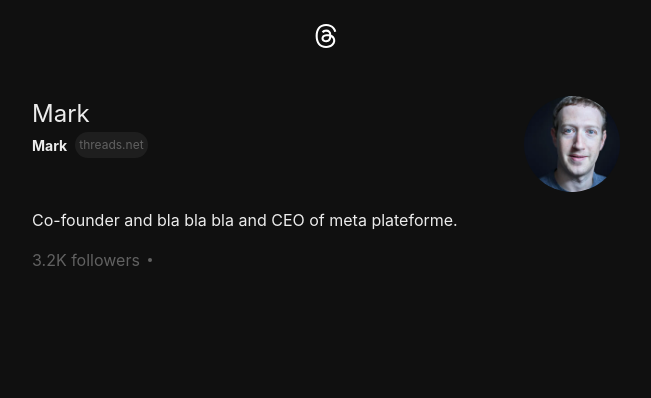
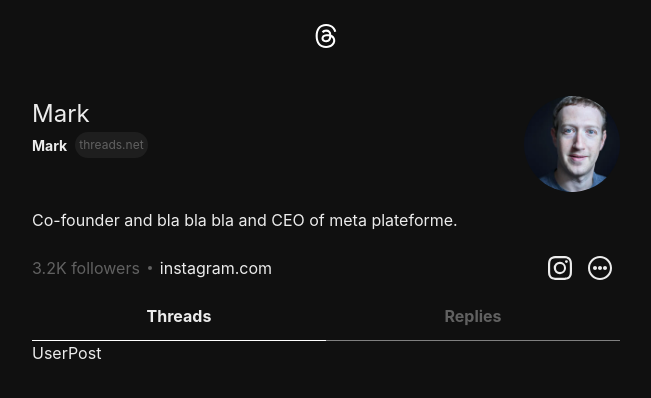
Before and after one commit to AbdeslemHMN/Realtime-chat-application, a React (Vite) app in the folder frontend/: page /1 in a window 1280 px wide. Shown: the top 398 px of the page, without its empty margins (314-965 px from the left). Built offline with nearby package versions, Linux system fonts and the light colour scheme.

Commit message:
push userheader ui page

```diff
--- a/frontend/src/components/UserHeader.jsx
+++ b/frontend/src/components/UserHeader.jsx
@@ -1,8 +1,27 @@
-import {Box, VStack ,Flex ,Text} from '@chakra-ui/react'
+import {Box, VStack ,Flex ,Text,useToast , useColorModeValue , useColorMode} from '@chakra-ui/react'
+import { Link } from 'react-router-dom'
 import { Avatar } from '@chakra-ui/react'
 import React from 'react'
+import { BsInstagram } from 'react-icons/bs'
+import { CgMoreO } from 'react-icons/cg'
+import { Menu , MenuButton, MenuList,MenuItem } from '@chakra-ui/react'
+import { Portal } from '@chakra-ui/react'
 
 const UserHeader = ({user}) => {
+    const toast = useToast()
+    const { colorMode } = useColorMode();
+    const copyURL = () => {
+        const currentURL = window.location.href
+        navigator.clipboard.writeText(currentURL).then(() => {
+            toast({
+                title: "Success.",
+                status: "success",
+                description: "Profile link copied.",
+                duration: 3000,
+                isClosable: true,
+            })
+        })
+    }
   return (
     <VStack gap={4} alignItems={"start"}>
        <Flex justifyContent={'space-between'} w={("full")}>
@@ -12,7 +31,7 @@
             </Text>
             <Flex gap={2} alignItems={'center'}>
                 <Text fontSize={'sm'} fontWeight={'bold'}>Mark</Text>
-                <Text fontSize={'xs'} bg={"gray.dark"} color={"gray.light"} p={1} borderRadius={"full"} >
+                <Text fontSize={'xs'} bg={useColorModeValue('transparent', 'gray.dark')} color={"gray.light"} p={1} borderRadius={"full"} >
                     threads.net
                 </Text>
             </Flex>
@@ -30,8 +49,45 @@
         <Flex gap={2} alignItems={'center'}>
             <Text color={'gray.light'}>3.2K followers</Text>
             <Box w={1} h={1} bg={"gray.light"} borderRadius={'full'}></Box>
+            <Link color={"gray.light"}>instagram.com</Link>
         </Flex>
-        <Flex></Flex>
+        <Flex>
+            <Box
+            className='icon-container'
+            _hover={{backgroundColor: colorMode === "dark" ? "rgb(30, 30, 30)" : "transparent",}}
+            >
+                <BsInstagram size={24} cursor={"pointer"}/>
+            </Box>
+            <Box
+            className='icon-container'
+            _hover={{backgroundColor: colorMode === "dark" ? "rgb(30, 30, 30)" : "transparent",}}
+            >
+                <Menu>
+                    <MenuButton>
+                    <CgMoreO size={24} cursor={"pointer"}/>
+                    </MenuButton>
+                    <Portal>
+                        <MenuList bg={"gray.dark"}>
+                            <MenuItem bg={"gray.dark"} onClick={copyURL}>
+                            copy link
+                            </MenuItem>
+                        </MenuList>
+                    </Portal>
+                </Menu>
+            </Box>
+        </Flex>
+       </Flex>
+       <Flex w={"full"}>
+        <Flex flex={1} borderBottom={"1.5px solid white" } justifyContent={"center"} pb="3" cursor={"pointer"}>
+            <Text fontWeight={"bold"}>
+                Threads
+            </Text>
+        </Flex>
+        <Flex flex={1} borderBottom={"1px solid gray" } justifyContent={"center"} color={"gray.light"} pb="3" cursor={"pointer"}>
+            <Text fontWeight={"bold"}>
+                Replies
+            </Text>
+        </Flex>
        </Flex>
     </VStack>
   )
--- /dev/null
+++ b/frontend/src/components/UserPost.jsx
@@ -0,0 +1,9 @@
+import React from 'react'
+
+const UserPost = () => {
+  return (
+    <div>UserPost</div>
+  )
+}
+
+export default UserPost
--- a/frontend/src/index.css
+++ b/frontend/src/index.css
@@ -0,0 +1,7 @@
+.icon-container {
+    border-radius: 50%;
+    padding: 8px;
+    width: 40px;
+    height: 40px;
+    transition: background-color 0.3s ease-in-out;
+}
--- a/frontend/src/pages/UserPage.jsx
+++ b/frontend/src/pages/UserPage.jsx
@@ -1,10 +1,12 @@
 import UserHeader from "../components/UserHeader"
+import UserPost from './../components/UserPost';
 
 const UserPage = () => {
   return (
-    <div>
+    <>
       <UserHeader />
-    </div>
+      <UserPost />
+    </>
   )
 }
 
```
